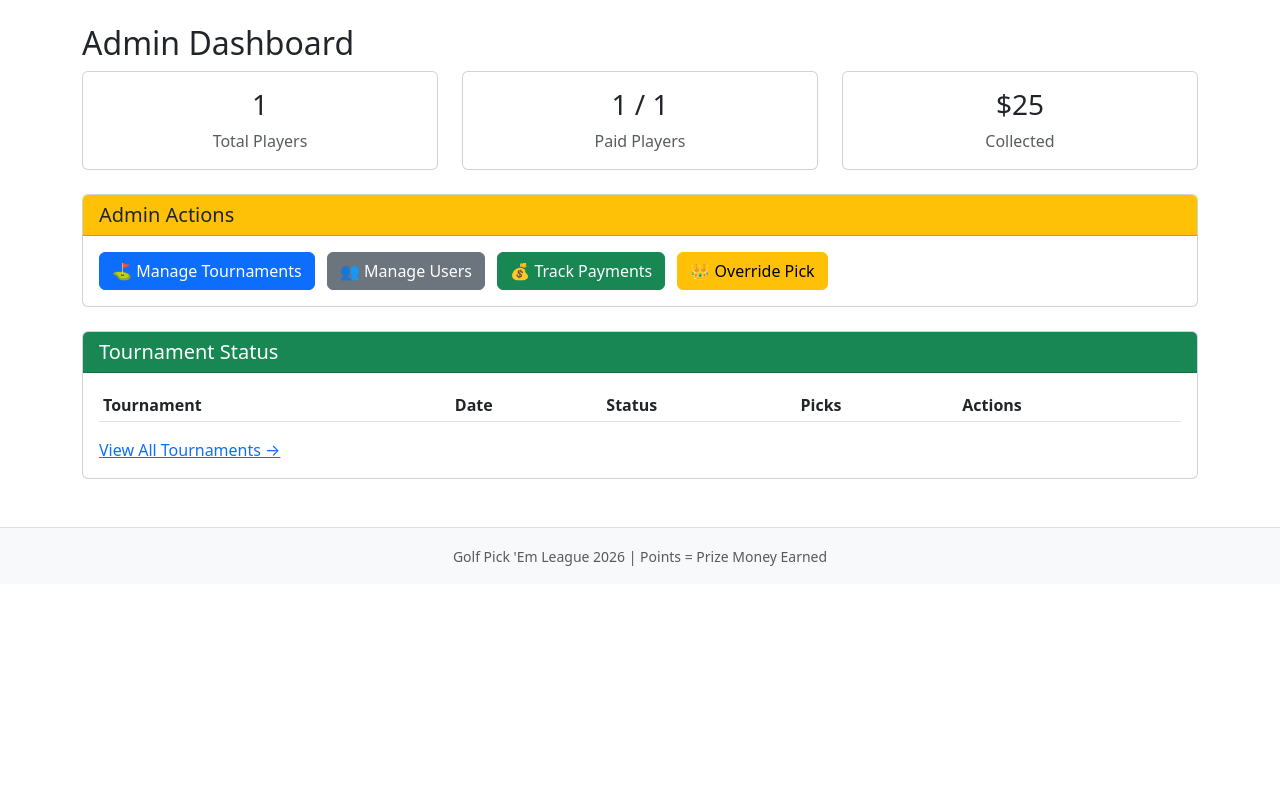
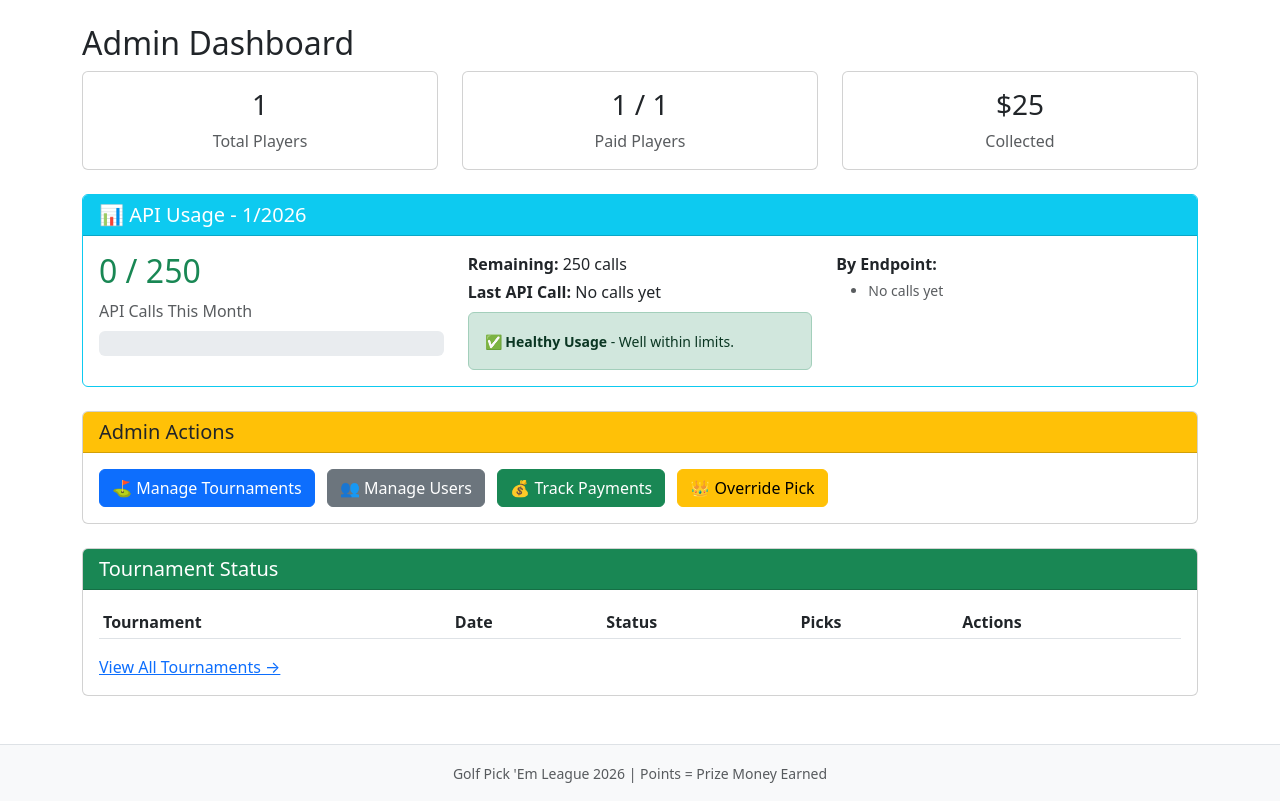
Before and after one commit to BradHagstrom16/Golf_Pick_Em, a Flask app: page /admin in a window 1280 px wide. Shown: the part 57-858 px from the top of the page. Before the commit the page ends 623 px from the top, so only its background shows below. Run offline with Flask 3, Linux system fonts and the light colour scheme; a user stored in the database is signed in; tables that the repository leaves empty hold one stand-in row (values such as "Sample post"); lists and menus that the app fills with data are empty; some libraries are stand-ins or nearby versions.

Commit message:
Add live updates, withdrawal monitoring, backup badges, and API usage tracking

```diff
--- a/app.py
+++ b/app.py
@@ -184,7 +184,8 @@ def index():
                 'position': result.final_position if result else None,
                 'earnings': earnings,
                 'admin_override': pick.admin_override,
-                'admin_override_note': pick.admin_override_note
+                'admin_override_note': pick.admin_override_note,
+                'backup_activated': pick.is_backup_activated()
             }
 
     # Get current user's pick for featured tournament (if logged in)
@@ -680,12 +681,16 @@ def admin_dashboard():
         Tournament.results_finalized == False
     ).order_by(Tournament.end_date.desc()).all()
 
+    # Get API usage statistics
+    api_usage = parse_api_usage_logs()
+
     return render_template('admin/dashboard.html',
                          tournaments=tournaments,
                          total_users=total_users,
                          paid_users=paid_users,
                          entry_fee=app.config['ENTRY_FEE'],
-                         pending_finalization=pending_finalization)
+                         pending_finalization=pending_finalization,
+                         api_usage=api_usage)
 
 
 @app.route('/admin/tournaments')
@@ -909,6 +914,101 @@ def process_tournament_results(tournament: Tournament):
 
     return processed, skipped
 
+# ============================================================================
+# API Usage Monitoring
+# ============================================================================
+
+def parse_api_usage_logs(month=None, year=None):
+    """
+    Parse API call logs to track usage.
+
+    Args:
+        month: Month to filter (1-12), defaults to current month
+        year: Year to filter, defaults to current year
+
+    Returns:
+        dict with usage statistics
+    """
+    import os
+    from datetime import datetime
+    from collections import defaultdict
+
+    now = datetime.now(LEAGUE_TZ)
+    target_month = month or now.month
+    target_year = year or now.year
+
+    log_path = os.path.join(os.path.dirname(__file__), 'logs', 'api_calls.log')
+
+    if not os.path.exists(log_path):
+        return {
+            'total_calls': 0,
+            'by_endpoint': {},
+            'by_mode': {},
+            'last_call': None,
+            'month': target_month,
+            'year': target_year
+        }
+
+    total_calls = 0
+    by_endpoint = defaultdict(int)
+    by_mode = defaultdict(int)
+    last_call = None
+
+    try:
+        with open(log_path, 'r') as f:
+            for line in f:
+                try:
+                    # Parse log line
+                    # Format: 2026-01-23 14:30:45\tcount=1\tmode=free\tendpoint=leaderboard...
+                    parts = line.strip().split('\t')
+                    if len(parts) < 2:
+                        continue
+
+                    # Extract timestamp
+                    timestamp_str = parts[0]
+                    log_time = datetime.strptime(timestamp_str, '%Y-%m-%d %H:%M:%S')
+
+                    # Filter by month/year
+                    if log_time.month != target_month or log_time.year != target_year:
+                        continue
+
+                    # Extract details
+                    details = {}
+                    for part in parts[1:]:
+                        if '=' in part:
+                            key, value = part.split('=', 1)
+                            details[key] = value
+
+                    # Count successful calls (status 200)
+                    if details.get('status') == '200':
+                        total_calls += 1
+                        endpoint = details.get('endpoint', 'unknown')
+                        mode = details.get('mode', 'unknown')
+
+                        by_endpoint[endpoint] += 1
+                        by_mode[mode] += 1
+
+                        if last_call is None or log_time > last_call:
+                            last_call = log_time
+
+                except Exception as e:
+                    # Skip malformed lines
+                    continue
+
+    except Exception as e:
+        logger.error(f"Error parsing API logs: {e}")
+
+    return {
+        'total_calls': total_calls,
+        'by_endpoint': dict(by_endpoint),
+        'by_mode': dict(by_mode),
+        'last_call': last_call,
+        'month': target_month,
+        'year': target_year,
+        'limit': 250,  # Free tier limit
+        'percentage': round((total_calls / 250) * 100, 1)
+    }
+
 
 @app.route('/admin/process-results/<int:tournament_id>', methods=['POST'])
 @admin_required
--- a/models.py
+++ b/models.py
@@ -510,6 +510,31 @@ class Pick(db.Model):
 
         return None
 
+    def is_backup_activated(self):
+        """
+        Check if backup was activated during or after tournament.
+        Returns True if active player is the backup player.
+
+        This can be determined:
+        - During tournament: if primary has WD'd before R2 (from TournamentResult)
+        - After tournament: if active_player_id == backup_player_id
+        """
+        # After tournament completes, we have definitive answer
+        if self.tournament.status == 'complete' and self.active_player_id:
+            return self.active_player_id == self.backup_player_id
+
+        # During tournament, check if primary WD'd before R2
+        if self.tournament.status == 'active':
+            primary_result = TournamentResult.query.filter_by(
+                tournament_id=self.tournament_id,
+                player_id=self.primary_player_id
+            ).first()
+
+            if primary_result and primary_result.wd_before_round_2_complete():
+                return True
+
+        return False
+
     def __repr__(self):
         return f'<Pick User:{self.user_id} Tournament:{self.tournament_id}>'
 
--- a/templates/admin/dashboard.html
+++ b/templates/admin/dashboard.html
@@ -28,6 +28,67 @@
             <div class="card-body">
                 <h3>${{ paid_users * entry_fee }}</h3>
                 <p class="text-muted mb-0">Collected</p>
+            </div>
+        </div>
+    </div>
+</div>
+
+<!-- API Usage Tracking -->
+<div class="row mb-4">
+    <div class="col-12">
+        <div class="card border-{{ 'danger' if api_usage.percentage > 80 else 'warning' if api_usage.percentage > 60 else 'info' }}">
+            <div class="card-header bg-{{ 'danger' if api_usage.percentage > 80 else 'warning' if api_usage.percentage > 60 else 'info' }} text-white">
+                <h5 class="mb-0">📊 API Usage - {{ api_usage.month }}/{{ api_usage.year }}</h5>
+            </div>
+            <div class="card-body">
+                <div class="row">
+                    <div class="col-md-4">
+                        <h2 class="text-{{ 'danger' if api_usage.percentage > 80 else 'warning' if api_usage.percentage > 60 else 'success' }}">
+                            {{ api_usage.total_calls }} / {{ api_usage.limit }}
+                        </h2>
+                        <p class="text-muted mb-0">API Calls This Month</p>
+                        <div class="progress mt-2" style="height: 25px;">
+                            <div class="progress-bar bg-{{ 'danger' if api_usage.percentage > 80 else 'warning' if api_usage.percentage > 60 else 'success' }}"
+                                 role="progressbar"
+                                 style="width: {{ api_usage.percentage }}%">
+                                {{ api_usage.percentage }}%
+                            </div>
+                        </div>
+                    </div>
+                    <div class="col-md-4">
+                        <p class="mb-1"><strong>Remaining:</strong> {{ api_usage.limit - api_usage.total_calls }} calls</p>
+                        <p class="mb-1"><strong>Last API Call:</strong>
+                            {% if api_usage.last_call %}
+                                {{ api_usage.last_call.strftime('%b %d, %I:%M %p') }}
+                            {% else %}
+                                No calls yet
+                            {% endif %}
+                        </p>
+                        {% if api_usage.percentage > 80 %}
+                            <div class="alert alert-danger mb-0 mt-2">
+                                <small><strong>⚠️ High Usage!</strong> Approaching monthly limit.</small>
+                            </div>
+                        {% elif api_usage.percentage > 60 %}
+                            <div class="alert alert-warning mb-0 mt-2">
+                                <small><strong>⚡ Moderate Usage</strong> - Monitor remaining calls.</small>
+                            </div>
+                        {% else %}
+                            <div class="alert alert-success mb-0 mt-2">
+                                <small><strong>✅ Healthy Usage</strong> - Well within limits.</small>
+                            </div>
+                        {% endif %}
+                    </div>
+                    <div class="col-md-4">
+                        <p class="mb-1"><strong>By Endpoint:</strong></p>
+                        <ul class="mb-0 small">
+                            {% for endpoint, count in api_usage.by_endpoint.items() %}
+                                <li>{{ endpoint }}: {{ count }} calls</li>
+                            {% else %}
+                                <li class="text-muted">No calls yet</li>
+                            {% endfor %}
+                        </ul>
+                    </div>
+                </div>
             </div>
         </div>
     </div>
--- a/templates/index.html
+++ b/templates/index.html
@@ -96,6 +96,9 @@
                             {{ tournament_picks[user.id].primary }}
                             {% if tournament_picks[user.id].admin_override %}
                                 <span class="badge bg-warning text-dark" title="{{ tournament_picks[user.id].admin_override_note or 'Admin override pick' }}">👑</span>
+                            {% endif %}
+                            {% if tournament_picks[user.id].backup_activated %}
+                                <span class="badge bg-info" title="Backup activated">🔄</span>
                             {% endif %}
                             {% if tournament_picks[user.id].position %}
                                 <br><small class="text-muted">{{ tournament_picks[user.id].position }}</small>
--- a/templates/my_picks.html
+++ b/templates/my_picks.html
@@ -38,10 +38,14 @@
                         <br><small class="text-muted">{{ tournament.status|capitalize }}</small>
                     </td>
                     <td>
+
                         {% if pick %}
                             <strong>{{ pick.primary_player.full_name() }}</strong>
                             {% if pick.admin_override %}
                                 <span class="badge bg-warning text-dark" title="{{ pick.admin_override_note or 'Admin override pick' }}">👑</span>
+                            {% endif %}
+                        {% if pick.is_backup_activated() %}
+                            <span class="badge bg-info" title="Backup activated - Primary withdrew early">🔄</span>
                         {% endif %}
                         {% if pick.primary_used %}
                             <span class="badge bg-secondary">Used</span>
@@ -150,6 +154,7 @@
             </div>
             <div class="card-body small">
                 <p class="mb-1"><span class="badge bg-warning text-dark">👑</span> = Admin Override (pick made by commissioner)</p>
+                <p class="mb-1"><span class="badge bg-info">🔄</span> = Backup Activated (primary withdrew before R2)</p>
                 <p class="mb-1"><span class="badge bg-success">Active</span> = This golfer counted for points</p>
                 <p class="mb-1"><span class="badge bg-info">Activated</span> = Backup was used (primary WD early)</p>
                 <p class="mb-0"><span class="badge bg-secondary">Used</span> = Golfer locked for season</p>
--- a/templates/tournament_detail.html
+++ b/templates/tournament_detail.html
@@ -192,6 +192,9 @@
                                     {% if result.admin_override %}
                                         <span class="badge bg-warning text-dark" title="{{ result.admin_override_note or 'Admin override pick' }}">👑</span>
                                     {% endif %}
+                                    {% if result.backup_activated %}
+                                        <span class="badge bg-info" title="Backup activated - Primary withdrew before completing Round 2">🔄</span>
+                                    {% endif %}
                                     {% if result.primary_result %}
                                         {% if result.primary_result.status == 'cut' %}
                                             <span class="badge bg-danger">CUT</span>
```
Also changed, not shown: sync_api.py (+21 -4 lines). Lines whose indentation alone changed are shown as unchanged.
